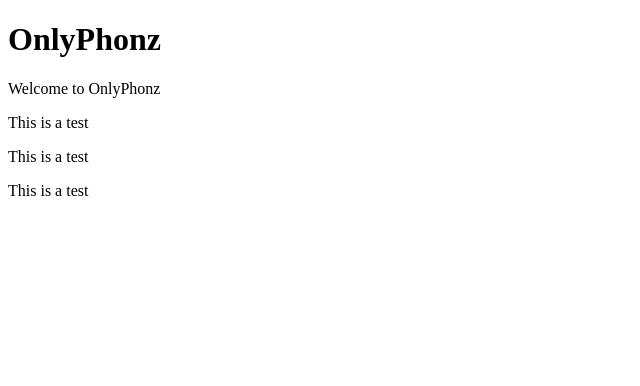
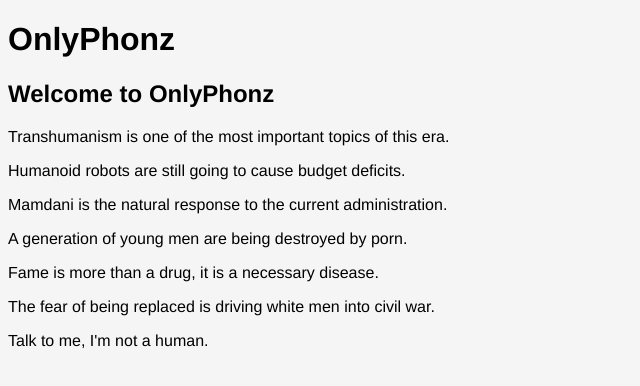
Before and after one commit to iPhonz/onlyphonz2.0, a plain HTML site: page index.html in a window 1280 px wide. Shown: the whole page, without its empty margins (0-640 px from the left). Drawn offline with Linux system fonts and the light colour scheme.

Commit message:
Update OnlyPhonz website with latest content and styling

```diff
--- a/index.html
+++ b/index.html
@@ -8,9 +8,13 @@
 </head>
 <body>
     <h1>OnlyPhonz</h1>
-    <p>Welcome to OnlyPhonz</p>
-    <p>This is a test</p>
-    <p>This is a test</p>
-    <p>This is a test</p>
+    <h2>Welcome to OnlyPhonz</h2>
+    <p>Transhumanism is one of the most important topics of this era. </p>
+    <p>Humanoid robots are still going to cause budget deficits.</p>
+    <p>Mamdani is the natural response to the current administration.</p>
+    <p>A generation of young men are being destroyed by porn.</p>
+    <p>Fame is more than a drug, it is a necessary disease.</p>
+    <p>The fear of being replaced is driving white men into civil war.</p>
+    <p>Talk to me, I'm not a human.</p>
 </body>
 </html>
--- a/style.css
+++ b/style.css
@@ -0,0 +1,21 @@
+body {
+    background-color: whitesmoke;
+    color: black;
+    font-family: Helvetica, system-ui, -apple-system, BlinkMacSystemFont, 'Segoe UI', Roboto, Oxygen, Ubuntu, Cantarell, 'Open Sans', 'Helvetica Neue', sans-serif, didot, helvetica-neue;
+}
+
+
+h1 {
+    color:black;
+    font: didot;
+}
+
+p {
+    color: black;
+    font: helvetica-neue;
+}
+
+h2 {
+    color: black;
+    font: helvetica-neue;
+}
```
